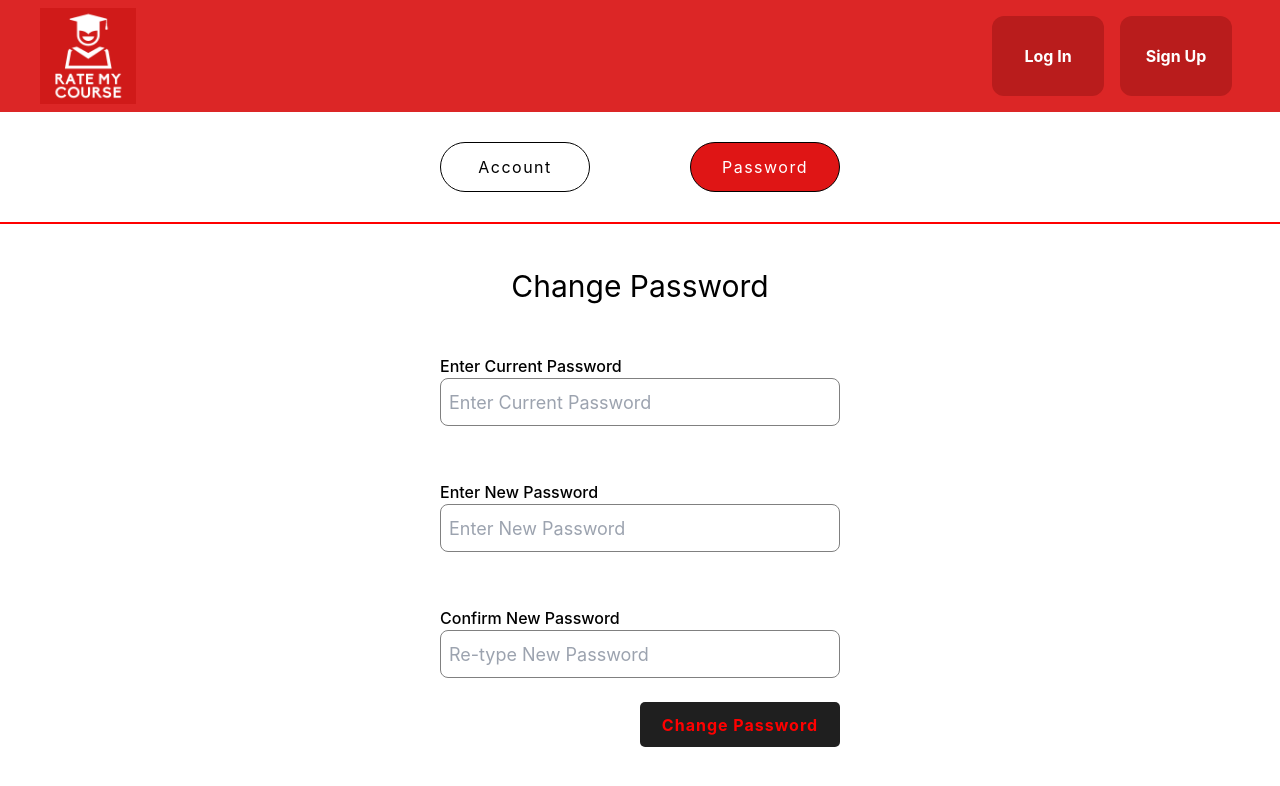
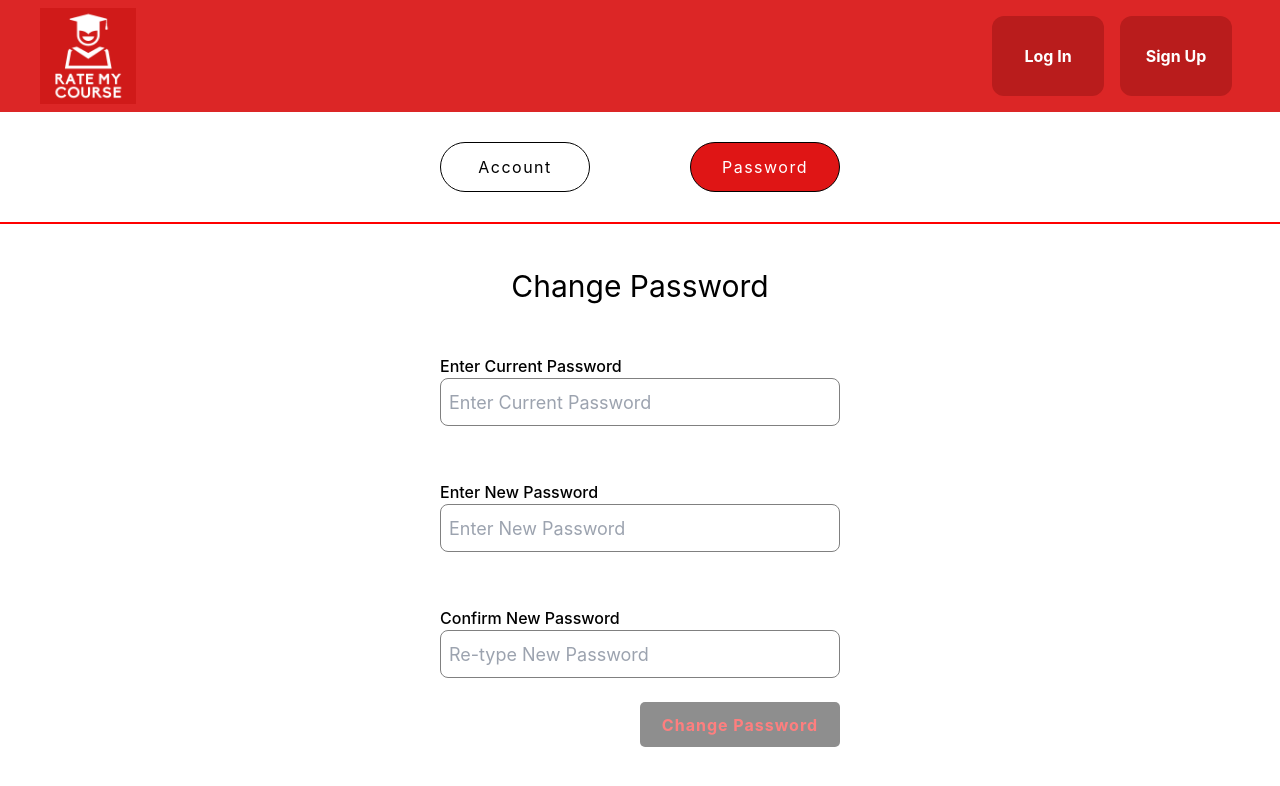
Before and after one commit to mrmallam/Rate_My_Course, a React (Create React App) app in the folder Frontend/rate_my_course/: page /accountSettings in a window 1280 px wide. Both pictures are taken after a click on the button "Password". Shown: the top 786 px of the page. Built offline with nearby package versions, Linux system fonts and the light colour scheme.

Commit message:
Makes button grey when all fields are not filled

```diff
--- a/Frontend/rate_my_course/src/pages/AccountSettingsPassword.js
+++ b/Frontend/rate_my_course/src/pages/AccountSettingsPassword.js
@@ -9,7 +9,8 @@ const AccountSettingsPassword = () => {
 
     const [oldPassword, setOldPassword] = useState("")
     const [newPassword, setConfirmPassword] = useState("")
-    const [confirmNewPassword, setConfirmNewPassword] = useState("")
+    const [confirmNewPassword, setConfirmNewPassword] = useState("");
+
 
 
     // error messages
@@ -20,8 +21,11 @@ const AccountSettingsPassword = () => {
     const validateChangePassword = () => {
         let isValid = true;
 
-        if (!oldPassword || !newPassword || !confirmNewPassword) isValid = false;
+        if (!oldPassword || !newPassword || !confirmNewPassword) {
+            isValid = false;
+            // setPasswordVisibility("changePasswordButtonInvisible");
 
+        }
         if (!oldPassword) {
             setOldPasswordError("Current password is required");
         } else {
@@ -45,6 +49,15 @@ const AccountSettingsPassword = () => {
     }
 
 
+    const toggleChangePasswordButtonVisibility = () => {
+        let changePasswordVisibility = "changePasswordButtonInvisible";
+
+        if (confirmNewPassword && oldPassword && newPassword){
+            changePasswordVisibility = "changePasswordButton";
+        }
+
+        return changePasswordVisibility;
+    }
 
 
     const changePasswordButton = () => {
@@ -55,6 +68,7 @@ const AccountSettingsPassword = () => {
 
         if (validateChangePassword()) {
             // Replace user's password in backend
+
 
             if (oldPassword === "old11") {
                 setOldPasswordError("");  // clear password error message
@@ -95,7 +109,7 @@ const AccountSettingsPassword = () => {
                         type="password"
                         value={oldPassword}
                         placeholder="Enter Current Password"
-                        onChange={ev => setOldPassword(ev.target.value)}
+                        onChange={ev => setOldPassword(ev.target.value) && validateChangePassword()}
                         className={"inputBox"}
                         id="currentPassword" />
                     <label className="errorLabel">{oldPasswordError}</label>
@@ -109,7 +123,7 @@ const AccountSettingsPassword = () => {
                         type="password"
                         value={newPassword}
                         placeholder="Enter New Password"
-                        onChange={ev => setConfirmPassword(ev.target.value)}
+                        onChange={ev => setConfirmPassword(ev.target.value) && validateChangePassword()}
                         className={"inputBox"}
                         id="newPassword"/>
                     <label className="errorLabel">{newPasswordError}</label>
@@ -124,7 +138,7 @@ const AccountSettingsPassword = () => {
                         type="password"
                         value={confirmNewPassword}
                         placeholder="Re-type New Password"
-                        onChange={ev => setConfirmNewPassword(ev.target.value)}
+                        onChange={ev => setConfirmNewPassword(ev.target.value) && validateChangePassword()}
                         className={"inputBox"}
                         id="retypeNewPassword" />
                     <label className="errorLabel">{confirmNewPasswordError}</label>
@@ -133,7 +147,7 @@ const AccountSettingsPassword = () => {
             </div>
             <br></br>
             <div className="changePasswordButtonContainer">
-                <button id="changePasswordButton" onClick={() => changePasswordButton()}>Change Password</button>
+                <button className={toggleChangePasswordButtonVisibility()} onClick={() => changePasswordButton()}>Change Password</button>
             </div>
 
         </div>
--- a/Frontend/rate_my_course/src/styles/AccountSettingsPassword.css
+++ b/Frontend/rate_my_course/src/styles/AccountSettingsPassword.css
@@ -41,7 +41,7 @@
     justify-content: flex-end;
 }
 
-#changePasswordButton {
+.changePasswordButton {
     background-color: rgba(0, 0, 0, 0.877);
     border-radius: 5px;
     width: 200px;
@@ -51,7 +51,18 @@
     letter-spacing: 1px;
 }
 
-#changePasswordButton:hover {
+.changePasswordButton:hover {
     background-color: red;
     color: white;
 }
+
+.changePasswordButtonInvisible {
+    background-color: rgba(0, 0, 0, 0.877);
+    border-radius: 5px;
+    opacity: .5;
+    width: 200px;
+    height: 45px;
+    color: red;
+    font-weight: bold;
+    letter-spacing: 1px;
+}
```
